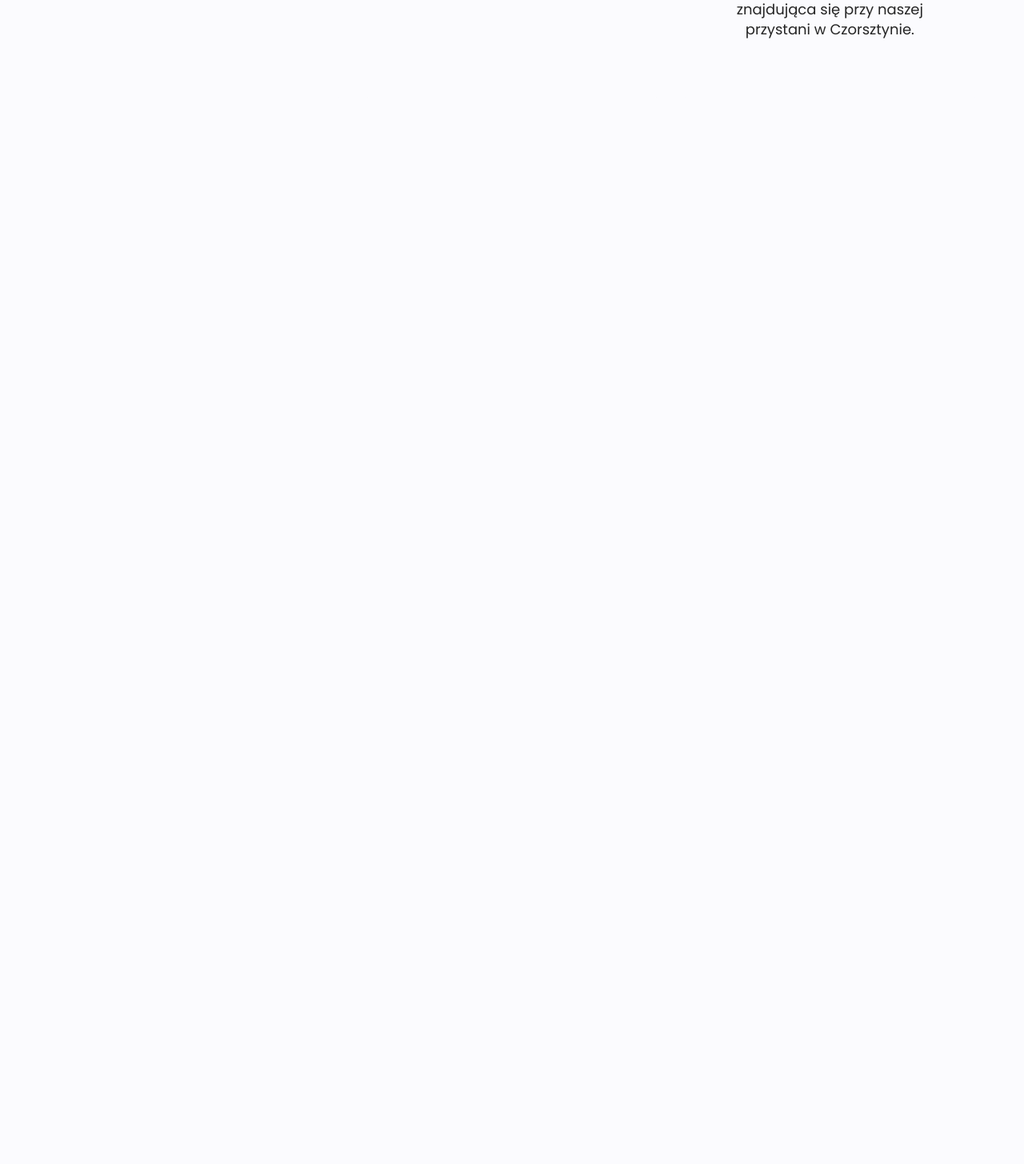
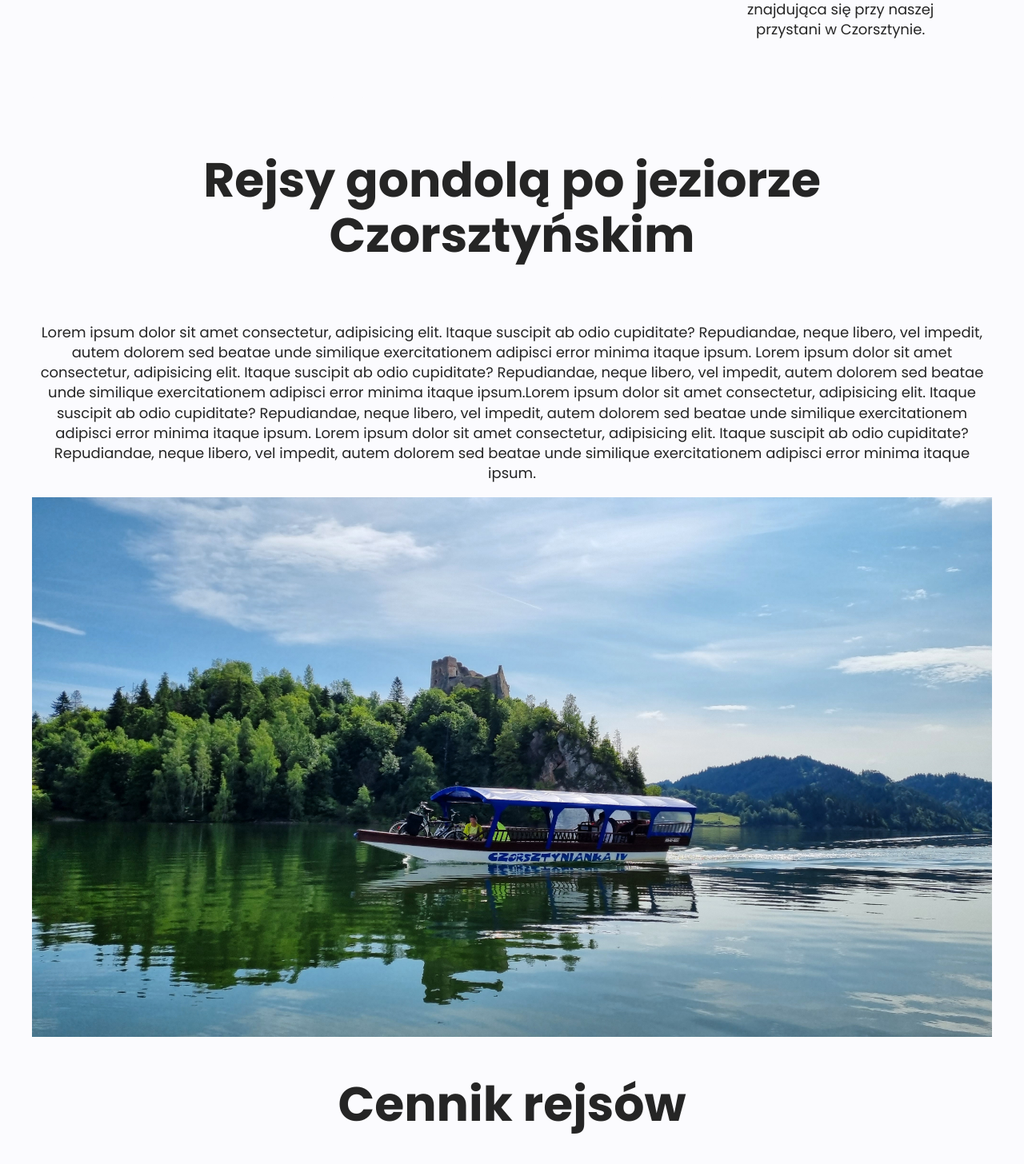
Before and after one commit to KrzysiekWorwa/czorsztynianka-homepage, a React (Create React App) app: page / in a window 1280 px wide. Shown: the part 1274-2730 px from the top of the page at 80% size. Before the commit the page ends 1455 px from the top, so only its background shows below. Built offline with nearby package versions, Linux system fonts and the light colour scheme.

Commit message:
Cruises content

```diff
--- a/public/index.html
+++ b/public/index.html
@@ -24,5 +24,4 @@
 <body>
   <div id="root"></div>
 </body>
-
 </html>
--- a/src/components/Container/index.js
+++ b/src/components/Container/index.js
@@ -3,5 +3,4 @@ import styled from "styled-components";
 export const Container = styled.div`
   max-width: 1440px;
   margin: 0 auto;
-  padding: 0 20px;
 `;
--- a/src/components/Content/Cruises/index.js
+++ b/src/components/Content/Cruises/index.js
@@ -0,0 +1,19 @@
+import { Header, Description, CruiseImage } from "./styled";
+import Image from "./cruise.jpg"
+
+const Cruises = () => (
+    <>
+        <Header>
+            Rejsy gondolą po jeziorze Czorsztyńskim
+        </Header>
+        <Description>
+            Lorem ipsum dolor sit amet consectetur, adipisicing elit. Itaque suscipit ab odio cupiditate? Repudiandae, neque libero, vel impedit, autem dolorem sed beatae unde similique exercitationem adipisci error minima itaque ipsum. Lorem ipsum dolor sit amet consectetur, adipisicing elit. Itaque suscipit ab odio cupiditate? Repudiandae, neque libero, vel impedit, autem dolorem sed beatae unde similique exercitationem adipisci error minima itaque ipsum.Lorem ipsum dolor sit amet consectetur, adipisicing elit. Itaque suscipit ab odio cupiditate? Repudiandae, neque libero, vel impedit, autem dolorem sed beatae unde similique exercitationem adipisci error minima itaque ipsum. Lorem ipsum dolor sit amet consectetur, adipisicing elit. Itaque suscipit ab odio cupiditate? Repudiandae, neque libero, vel impedit, autem dolorem sed beatae unde similique exercitationem adipisci error minima itaque ipsum.
+        </Description>
+        <CruiseImage src={Image} />
+        <Header>
+            Cennik rejsów
+        </Header>
+    </>
+);
+
+export default Cruises;
--- a/src/components/Content/Cruises/styled.js
+++ b/src/components/Content/Cruises/styled.js
@@ -0,0 +1,26 @@
+import styled from "styled-components";
+
+export const Header = styled.h2`
+    font-size: 60px;
+    text-align: center;
+
+    @media (max-width: 767px) {
+font-size: 30px;
+}
+`;
+
+export const Description = styled.p`
+    font-size: 18px;
+    margin-top: 24px;
+    line-height: 1.4;
+
+    @media (max-width: 767px) {
+        margin-top: 16px;
+        font-size: 14px;
+    }
+`;
+
+export const CruiseImage = styled.img`
+    width: 100%;
+    height: auto;
+`;
--- a/src/components/Content/Offer/index.js
+++ b/src/components/Content/Offer/index.js
@@ -1,3 +1,4 @@
+import Cruises from "../Cruises";
 import { Wrapper, Header, List, Tile, Name, Description } from "./styled";
 
 const Offer = () => {
@@ -18,6 +19,7 @@ const Offer = () => {
                     <Description>Wypożyczalnia rowerów tradycyjnych, elektycznych oraz sprzętu rowerowego znajdująca się przy naszej przystani w Czorsztynie.</Description>
                 </Tile>
             </List>
+            <Cruises />
         </Wrapper>
     );
 };
```
Also changed, not shown: src/components/Content/Cruises/cruise.jpg (added).
